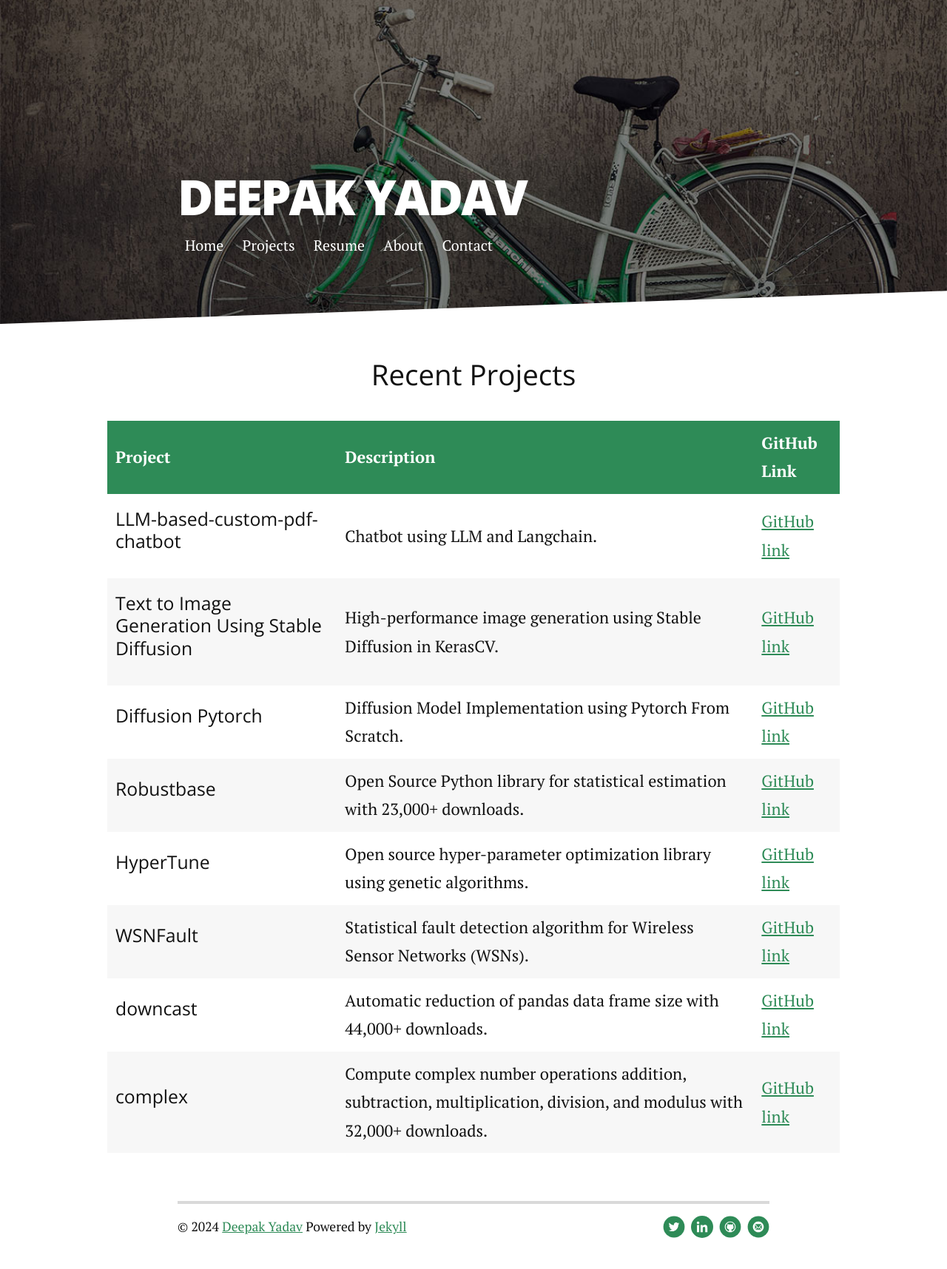
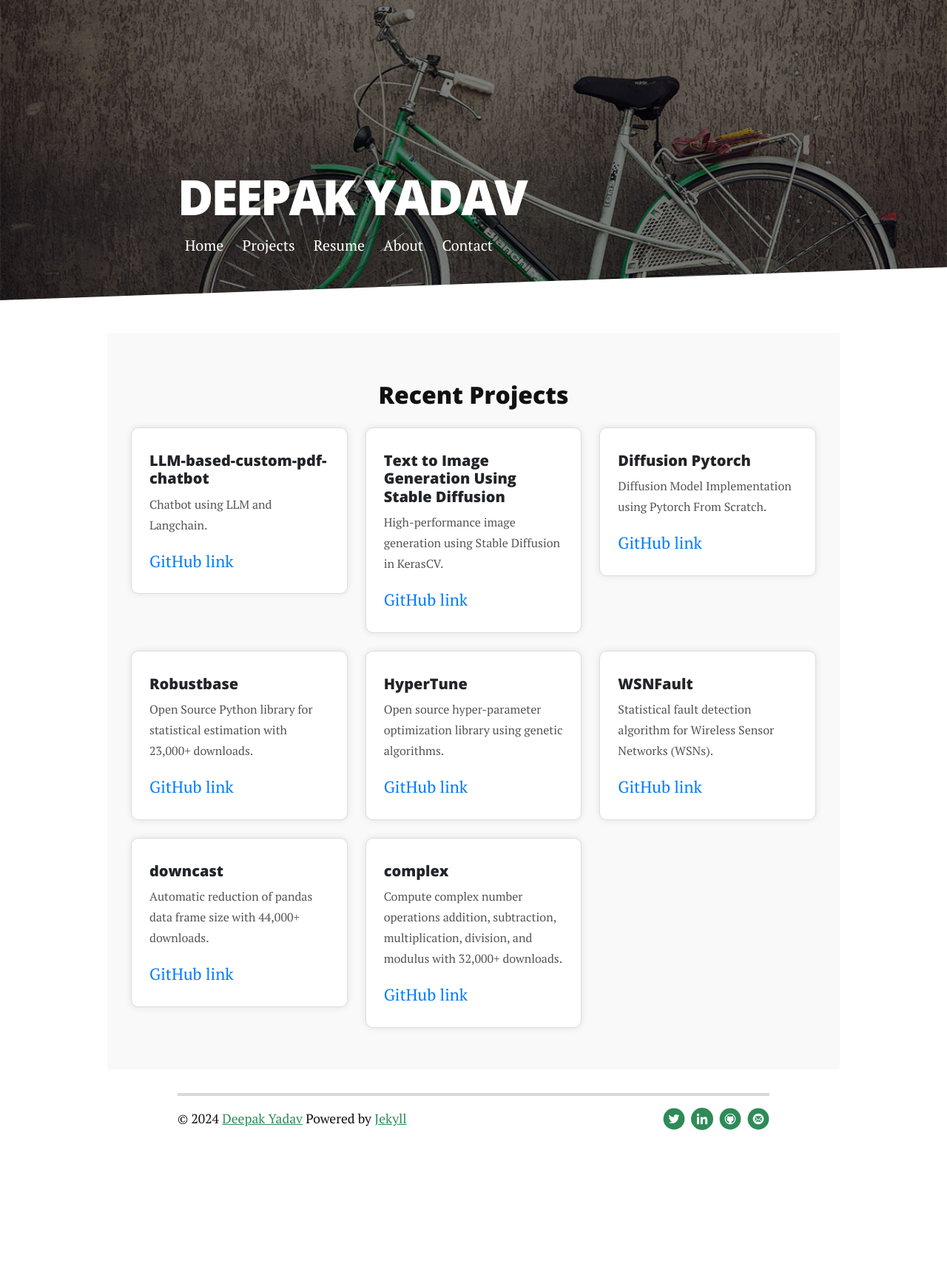
Before and after one commit to deepak7376/deepak7376.github.io, a Jekyll site: the page built from projects.md, in a window 1280 px wide. Shown: the whole page at 74% size. Built offline with Jekyll 4.4.1, drawn with Linux system fonts in a browser that asks for light colours; nearby versions of some CDN libraries; after the commit the page ends 1569 px from its top, so only the background shows below that.

Commit message:
Update projects.md

```diff
--- a/projects.md
+++ b/projects.md
@@ -3,26 +3,63 @@ layout: default
 title: Deepak Yadav
 ---
 
-<div class="projets" id="projects">
-	<h3 class="pageTitle">Recent Projects</h3>
-	<div class="posts noList">
-		<table>
-			<thead>
-				<tr>
-					<th>Project</th>
-					<th>Description</th>
-					<th>GitHub Link</th>
-				</tr>
-			</thead>
-			<tbody>
-				{% for project in site.data.projects %}
-				<tr>
-					<td><h4>{{ project.name }}</h4></td>
-					<td>{{ project.description }}</td>
-					<td><a href="{{ project.link }}">GitHub link</a></td>
-				</tr>
-				{% endfor %}
-			</tbody>
-		</table>
-	</div>
+<style>
+  #projects {
+    padding: 2rem;
+    background-color: #f9f9f9;
+  }
+  .pageTitle {
+    font-size: 2rem;
+    font-weight: bold;
+    margin-bottom: 1.5rem;
+  }
+  .card {
+    border: 1px solid #ddd;
+    border-radius: 10px;
+    box-shadow: 0 0 10px rgba(0,0,0,0.1);
+    overflow: hidden;
+    margin-bottom: 1.5rem;
+    background-color: #fff;
+    transition: box-shadow 0.3s ease;
+  }
+  .card:hover {
+    box-shadow: 0 0 15px rgba(0,0,0,0.2);
+  }
+  .card-body {
+    padding: 1.5rem;
+  }
+  .card-title {
+    font-size: 1.25rem;
+    font-weight: bold;
+    margin-bottom: 0.5rem;
+  }
+  .card-text {
+    font-size: 1rem;
+    color: #555;
+    margin-bottom: 1rem;
+  }
+  .card-link {
+    color: #007bff;
+    text-decoration: none;
+  }
+  .card-link:hover {
+    text-decoration: underline;
+  }
+</style>
+
+<div id="projects">
+  <h3 class="pageTitle">Recent Projects</h3>
+  <div class="row">
+    {% for project in site.data.projects %}
+    <div class="col-md-4">
+      <div class="card">
+        <div class="card-body">
+          <h4 class="card-title">{{ project.name }}</h4>
+          <p class="card-text">{{ project.description }}</p>
+          <a href="{{ project.link }}" class="card-link" target="_blank">GitHub link</a>
+        </div>
+      </div>
+    </div>
+    {% endfor %}
+  </div>
 </div>
```
